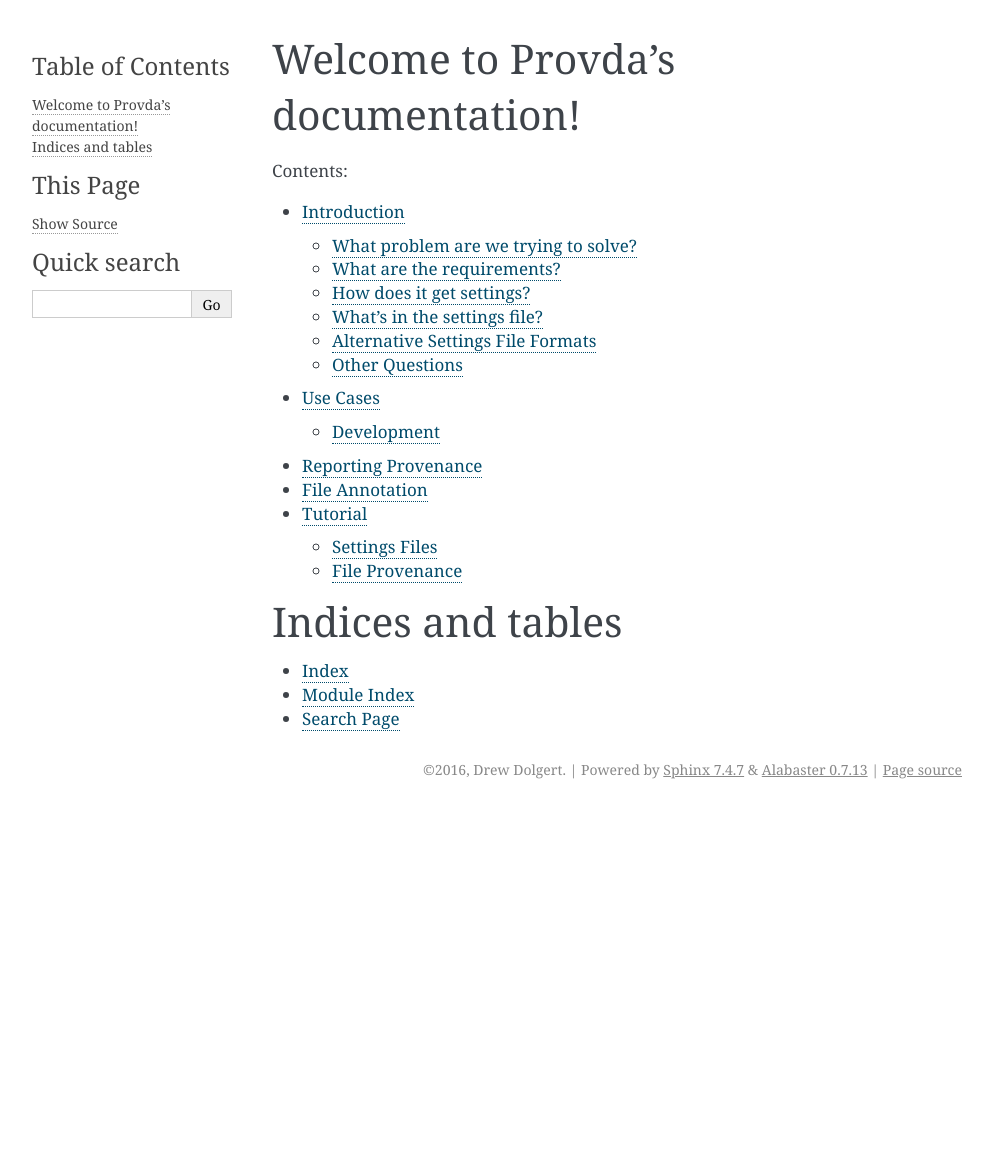
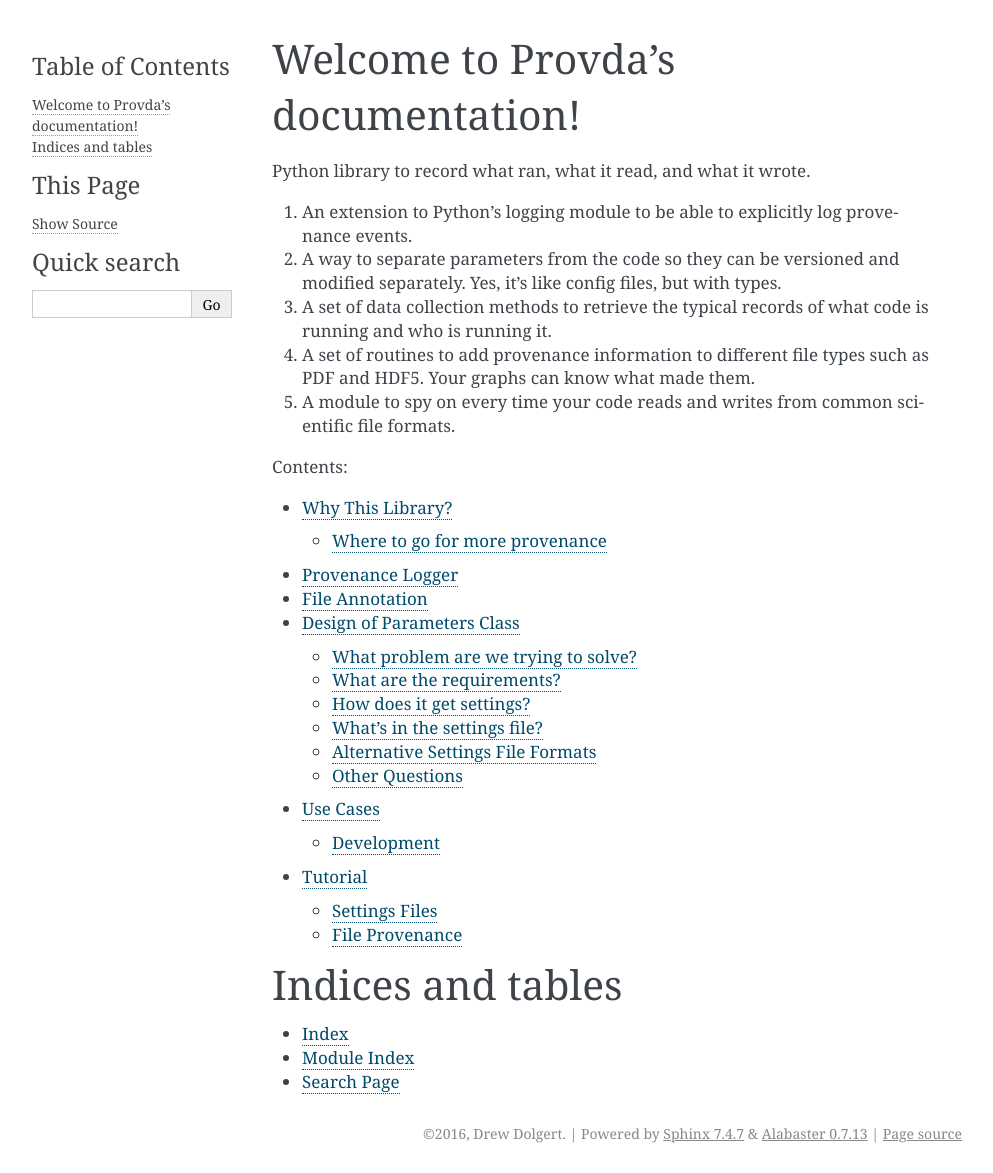
Before and after one commit to adolgert/provda, a Sphinx documentation site: the page built from docs/index.rst, in a window 1280 px wide. Shown: the whole page, without its empty margins (148-1141 px from the left). Built offline with Sphinx 7.4.7, drawn with Linux system fonts in a browser that asks for light colours; before the commit the page ends 900 px from its top, so only the background shows below that.

Commit message:
Docs much more extensive. Adding to what can be called on the logger.

```diff
--- a/docs/index.rst
+++ b/docs/index.rst
@@ -6,15 +6,35 @@
 Welcome to Provda's documentation!
 ==================================
 
+Python library to record what ran, what it read, and what it wrote.
+
+1. An extension to Python's logging module to be able to explicitly
+   log provenance events.
+
+2. A way to separate parameters from the code so they can be
+   versioned and modified separately. Yes, it's like config files,
+   but with types.
+
+3. A set of data collection methods to retrieve the typical
+   records of what code is running and who is running it.
+
+4. A set of routines to add provenance information to different
+   file types such as PDF and HDF5. Your graphs can know what made
+   them.
+
+5. A module to spy on every time your code reads and writes from
+   common scientific file formats.
+
 Contents:
 
 .. toctree::
    :maxdepth: 2
 
+   why
+   reporting
+   annotation
    intro
    usecases
-   reporting
-   annotation
    tutorial
 
 
--- a/docs/intro.rst
+++ b/docs/intro.rst
@@ -1,6 +1,6 @@
-============
-Introduction
-============
+==========================
+Design of Parameters Class
+==========================
 The responsibility of this class is to read the settings
 file and deliver it to the class while versioning the settings
 and recording what files and database
--- a/docs/reporting.rst
+++ b/docs/reporting.rst
@@ -1,6 +1,6 @@
-====================
-Reporting Provenance
-====================
+=================
+Provenance Logger
+=================
 
 This module makes a subclass ``logging.Logger`` which has a couple of
 extra methods that record provenance information. With this extra information,
@@ -12,9 +12,9 @@ regular logging messages.
 Provenance is the record of what caused something to happen.
 There are two standards, the
 `Open Provenance Model <http://openprovenance.org/>`_ and the
-`W3C Provenance Model<https://www.w3.org/TR/prov-overview/>`_.
+`W3C Provenance Model <https://www.w3.org/TR/prov-overview/>`_.
 This will use
-the `W3C PROV-N<https://www.w3.org/TR/2013/REC-prov-n-20130430/>`_
+the `W3C PROV-N <https://www.w3.org/TR/2013/REC-prov-n-20130430/>`_
 representation of provenance.
 
 An example::
```
Also changed, not shown: docs/why.rst (added, +79 -0 lines), 2 other files.
